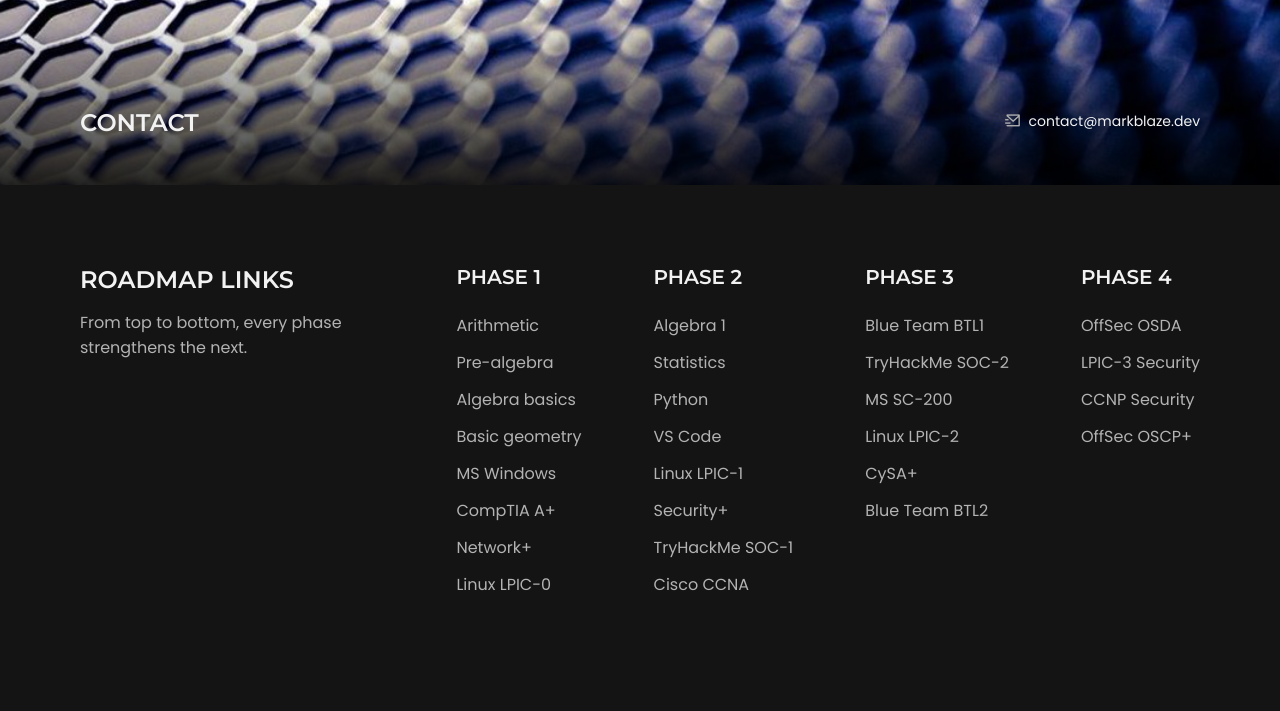
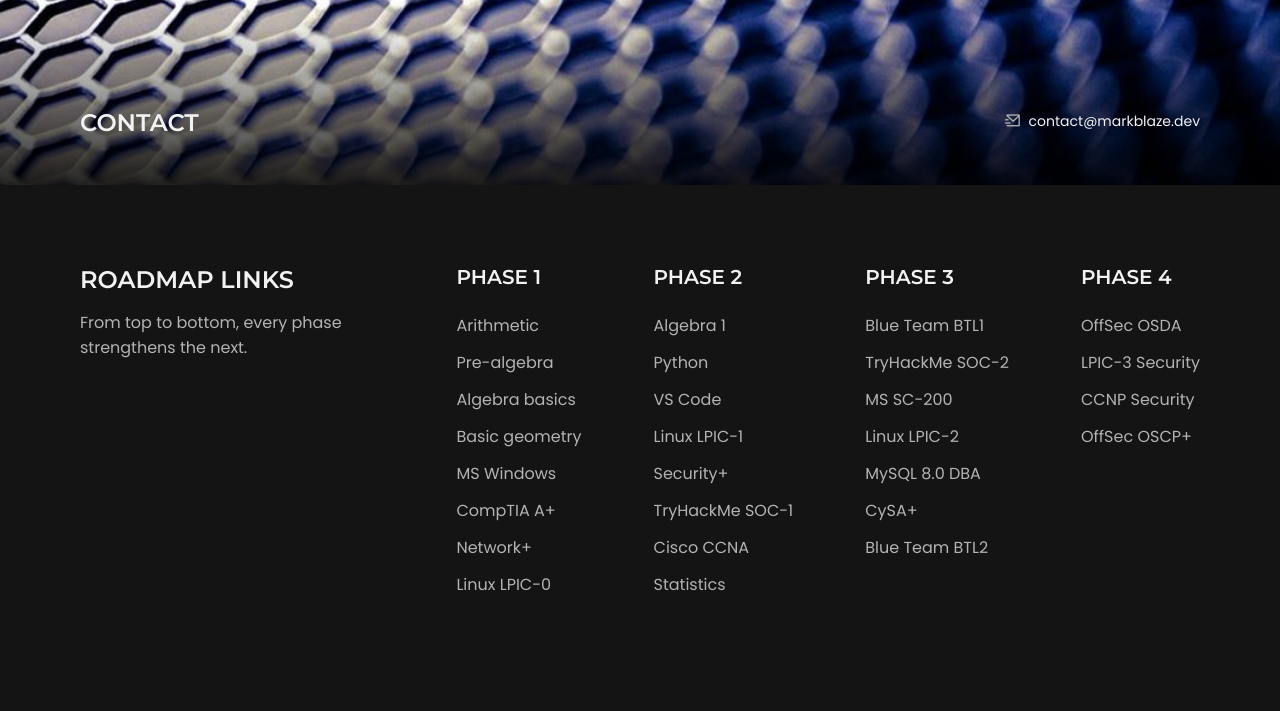
Before and after one commit to markblazedotdev/markblaze.dev, a plain HTML site: page index.html in a window 1280 px wide. Shown: the part 3529-4240 px from the top of the page. Drawn offline with nearby package versions, Linux system fonts and the light colour scheme.

Commit message:
clean up

```diff
--- a/index.html
+++ b/index.html
@@ -329,10 +329,6 @@
                 </li>
 
                 <li>
-                  <a href="https://www.khanacademy.org/math/probability" target="_blank" class="footer__link">Statistics</a>
-                </li>
-
-                <li>
                   <a href="https://www.python.org/" target="_blank" class="footer__link">Python</a>
                 </li>
 
@@ -356,6 +352,10 @@
                   <a href="https://www.cisco.com/site/us/en/learn/training-certifications/certifications/enterprise/ccna/index.html" target="_blank" class="footer__link">Cisco CCNA</a>
                 </li>
 
+                <li>
+                  <a href="https://www.khanacademy.org/math/probability" target="_blank" class="footer__link">Statistics</a>
+                </li>
+
               </ul>
             </div>
 
@@ -377,6 +377,10 @@
 
                 <li>
                   <a href="https://www.lpi.org/our-certifications/lpic-2-overview/" target="_blank" class="footer__link">Linux LPIC-2</a>
+                </li>
+
+                <li>
+                  <a href="https://mylearn.oracle.com/ou/learning-path/become-a-mysql-80-database-admin-professional/97589" target="_blank" class="footer__link">MySQL 8.0 DBA</a>
                 </li>
 
                 <li>
```
